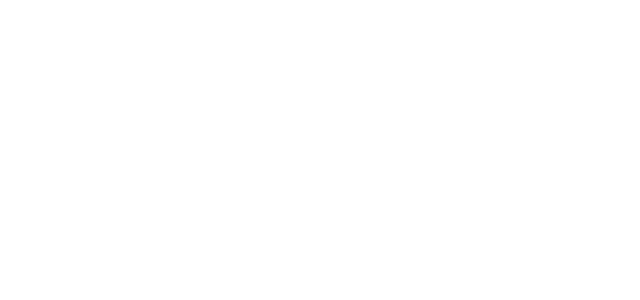
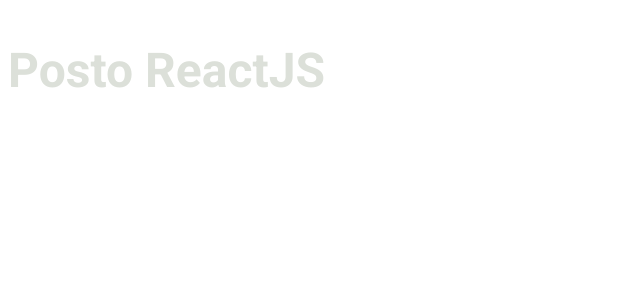
Before and after one commit to wagner92sr/fuelprice-project, a React (Vite) app: page / in a window 1280 px wide. Shown: the top 300 px of the page, without its empty margins (0-640 px from the left). Built offline with nearby package versions, Linux system fonts and the light colour scheme; a web font is replaced by a local one.

Commit message:
Configuração styled components e add code complete

```diff
--- a/package.json
+++ b/package.json
@@ -12,11 +12,13 @@
   "dependencies": {
     "json-server": "^0.17.0",
     "react": "^18.2.0",
-    "react-dom": "^18.2.0"
+    "react-dom": "^18.2.0",
+    "styled-components": "^5.3.5"
   },
   "devDependencies": {
     "@types/react": "^18.0.17",
     "@types/react-dom": "^18.0.6",
+    "@types/styled-components": "^5.1.26",
     "@vitejs/plugin-react": "^2.0.1",
     "typescript": "^4.6.4",
     "vite": "^3.0.7"
--- a/src/App.tsx
+++ b/src/App.tsx
@@ -1,11 +1,12 @@
-import "./App.css";
 import { FuelPage } from "./pages/Fuel";
+import { ThemeProvider } from "styled-components";
+import { theme } from "./theme/theme";
 
 function App() {
   return (
-    <div>
+    <ThemeProvider theme={theme}>
       <FuelPage />
-    </div>
+    </ThemeProvider>
   );
 }
 
--- a/src/components/Fuel/index.tsx
+++ b/src/components/Fuel/index.tsx
@@ -1,3 +1,9 @@
+import { Title } from "./styles";
+
 export const FuelComponent = () => {
-  return <div></div>;
+  return (
+    <div>
+      <Title>Posto ReactJS</Title>
+    </div>
+  );
 };
--- a/src/components/Fuel/styles.ts
+++ b/src/components/Fuel/styles.ts
@@ -0,0 +1,12 @@
+import styled from "styled-components";
+
+export const Title = styled.h1`
+  font-family: Roboto;
+  font-weight: bold;
+
+  font-size: 48px;
+
+  color: ${(props) => props.theme.colorGrey200};
+
+  padding-top: 10px;
+`;
--- a/src/pages/Fuel.tsx
+++ b/src/pages/Fuel.tsx
@@ -1,3 +1,5 @@
+import { FuelComponent } from "../components/Fuel";
+
 export const FuelPage = () => {
-  return <div></div>;
+  return <FuelComponent />;
 };
--- a/src/theme/theme.ts
+++ b/src/theme/theme.ts
@@ -0,0 +1,6 @@
+export const theme = {
+  colorBlue200: "#0B4F6C",
+  colorGrey200: "#DCE0D9",
+  colorWhite: "#FBFBFF",
+  colorYellow600: "#FFE548",
+};
```
Also changed, not shown: src/main.tsx (+5 -6 lines), src/theme/styled.d.ts (added, +7 -0 lines), 1 other file (tests, documents, lock files or other folders).
